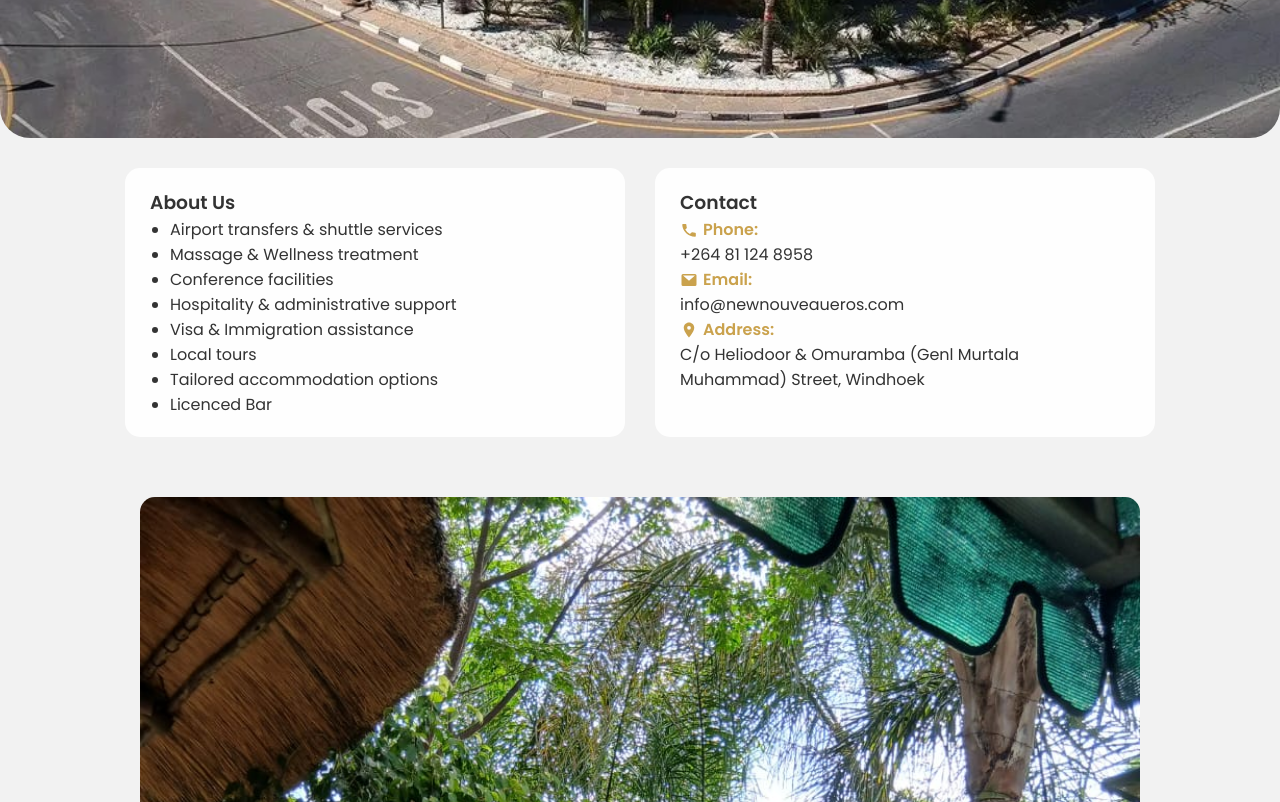
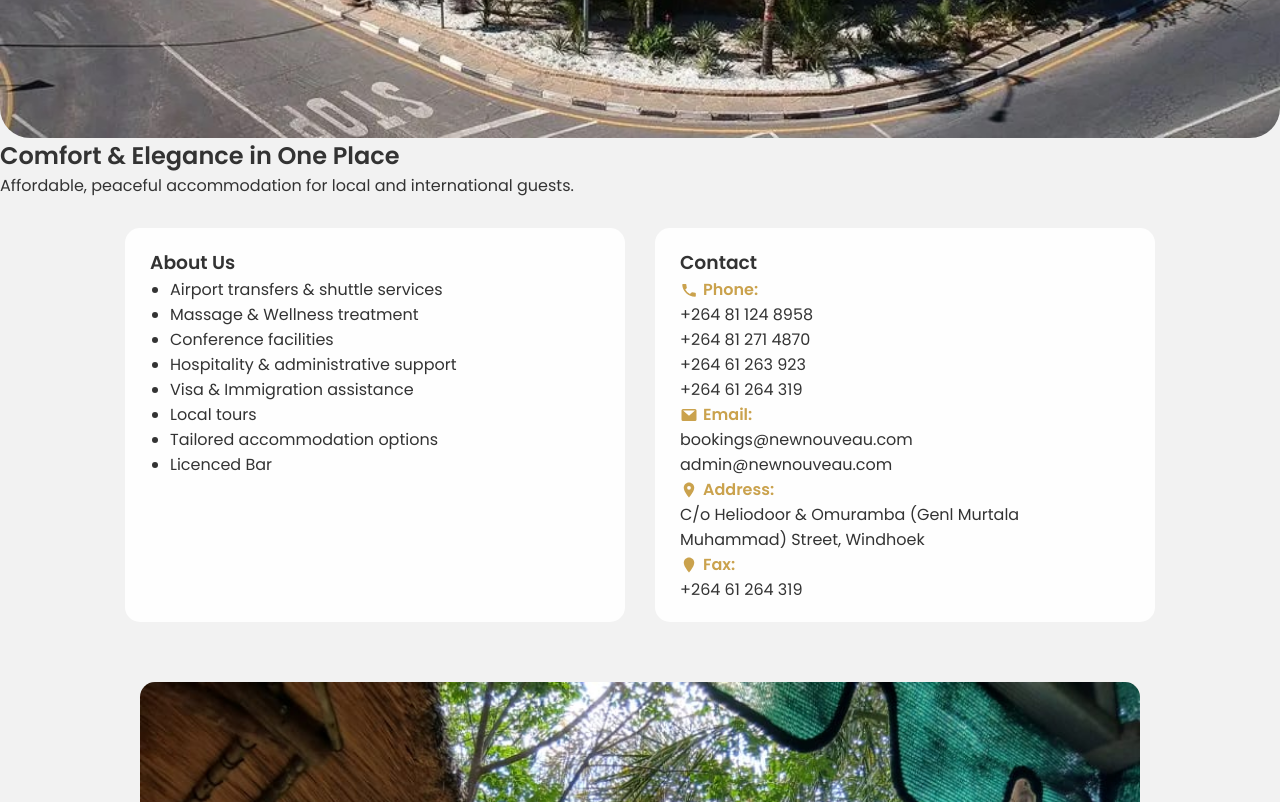
Before and after one commit to luthershikongo99-wq/Hotel-Nouveau-3rd-Design, a plain HTML site: page index.html in a window 1280 px wide. Shown: the part 740-1542 px from the top of the page. Drawn offline with Linux system fonts and the light colour scheme.

Commit message:
Reorganize HTML structure and update contact details
Moved the introduction text below the hero section and updated contact information.

```diff
--- a/index.html
+++ b/index.html
@@ -20,11 +20,12 @@
 </header>
 
 <!-- HERO -->
-<section class="hero">
-    <div class="hero-content">
-        <h2>Comfort & Elegance in One Place</h2>
-        <p>Affordable, peaceful accommodation for local and international guests.</p>
-    </div>
+<section class="hero"></section>
+
+<!-- INTRO TEXT MOVED BELOW HERO -->
+<section class="intro-text">
+    <h2>Comfort & Elegance in One Place</h2>
+    <p>Affordable, peaceful accommodation for local and international guests.</p>
 </section>
 
 <!-- INFO SECTION -->
@@ -48,17 +49,30 @@
         <p><strong data-key="phone">
             <svg class="icon" xmlns="http://www.w3.org/2000/svg" viewBox="0 0 24 24">
                 <path fill="currentColor" d="M6.62 10.79a15.053 15.053 0 006.59 6.59l2.2-2.2a1 1 0 011.11-.21 11.36 11.36 0 003.58.57 1 1 0 011 1v3.5a1 1 0 01-1 1A17 17 0 013 5a1 1 0 011-1h3.5a1 1 0 011 1 11.36 11.36 0 00.57 3.58 1 1 0 01-.21 1.11l-2.24 2.1z"/>
-            </svg> Phone:</strong> +264 81 124 8958
+            </svg> Phone:</strong> +264 81 124 8958<br>
+            +264 81 271 4870<br>
+            +264 61 263 923<br>
+            +264 61 264 319
         </p>
         <p><strong data-key="email">
             <svg class="icon" xmlns="http://www.w3.org/2000/svg" viewBox="0 0 24 24">
                 <path fill="currentColor" d="M20 4H4a2 2 0 00-2 2v12a2 2 0 002 2h16a2 2 0 002-2V6a2 2 0 00-2-2zm0 2v.01L12 13 4 6.01V6h16z"/>
-            </svg> Email:</strong> info@newnouveaueros.com
+            </svg> Email:</strong> bookings@newnouveau.com<br>admin@newnouveau.com
         </p>
         <p><strong data-key="address">
             <svg class="icon" xmlns="http://www.w3.org/2000/svg" viewBox="0 0 24 24">
                 <path fill="currentColor" d="M12 2C8.13 2 5 5.13 5 9c0 5.25 7 13 7 13s7-7.75 7-13c0-3.87-3.13-7-7-7zm0 9.5a2.5 2.5 0 110-5 2.5 2.5 0 010 5z"/>
             </svg> Address:</strong> C/o Heliodoor & Omuramba (Genl Murtala Muhammad) Street, Windhoek
+        </p>
+         <p>
+            <strong>
+                <svg class="icon" viewBox="0 0 24 24">
+                    <path d="M12 2C8.13 2 5 5.13 5 9c0 5.25 7 13
+                    7 13s7-7.75 7-13c0-3.87-3.13-7-7-7z"/>
+                </svg>
+                Fax:
+            </strong>
+            +264 61 264 319
         </p>
     </div>
 </section>
```
